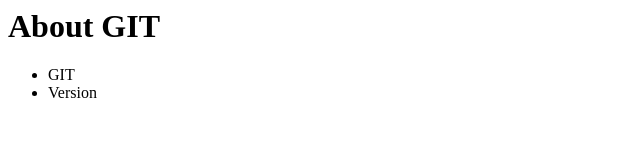
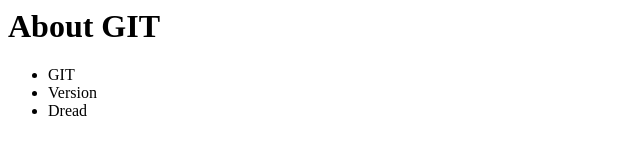
Before and after one commit to sirka564/tuto_git_gui, a plain HTML site: page index.html in a window 1280 px wide. Shown: the full height of the page, 0-640 px from the left. Drawn offline with Linux system fonts and the light colour scheme.

Commit message:
[modify] add li Dread

```diff
--- a/index.html
+++ b/index.html
@@ -6,6 +6,7 @@
     <ul>
       <li>GIT</li>
       <li>Version</li>
+      <li>Dread</li>
     </ul>
   </body>
 </html>
```
